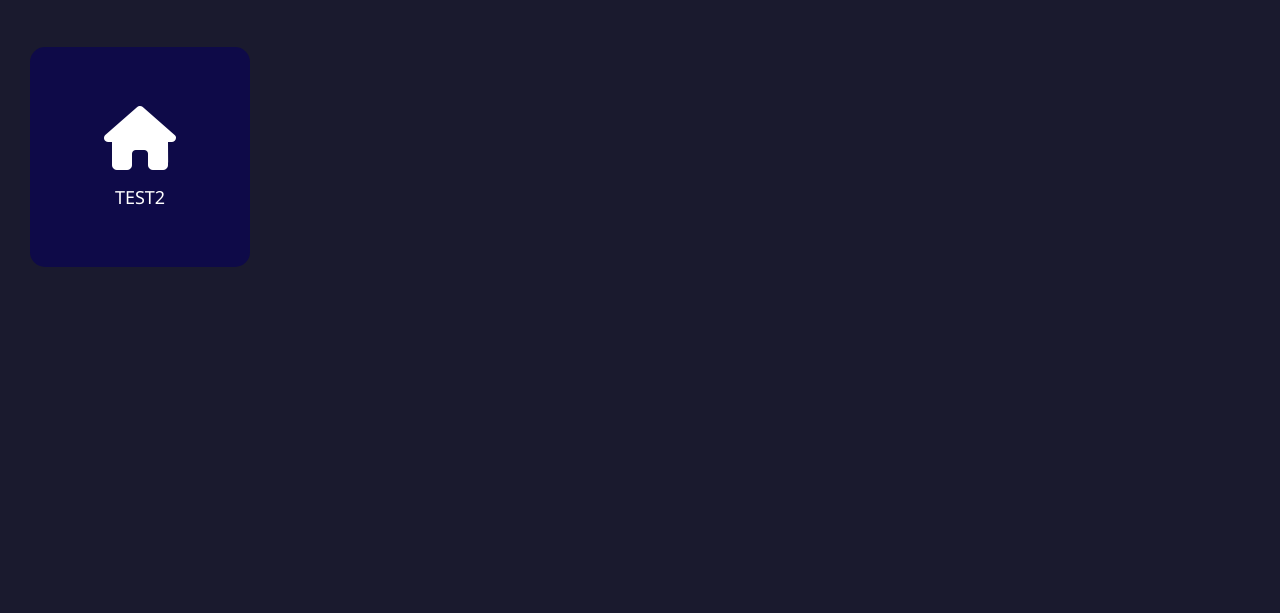
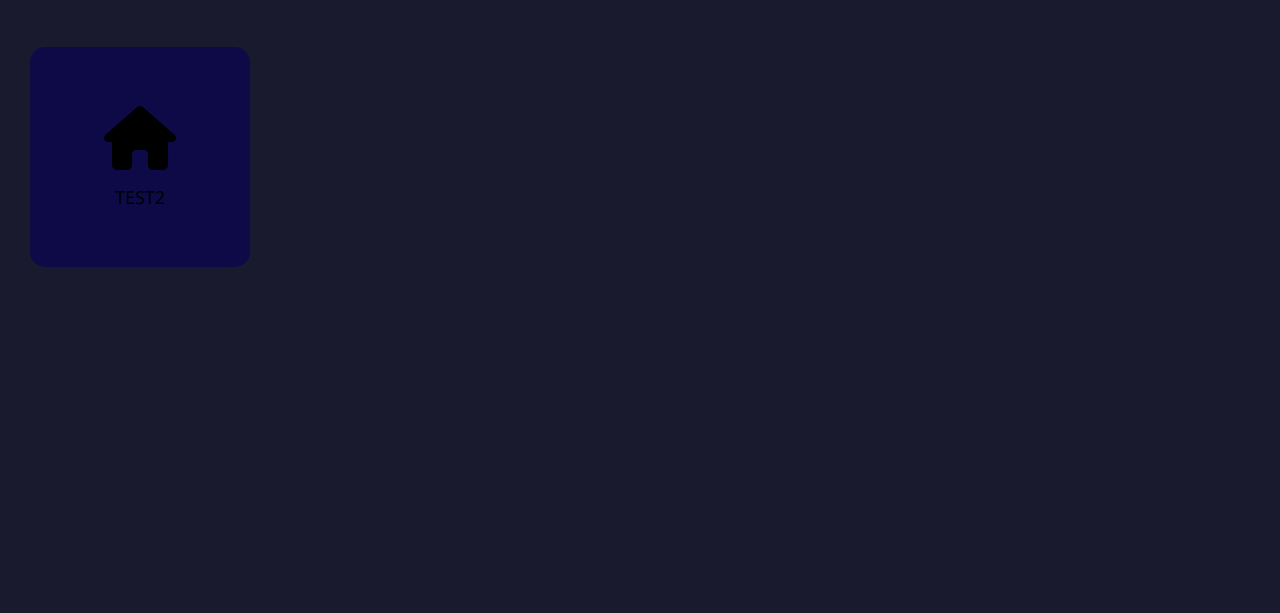
Before and after one commit to Chekabear/TEST8, a plain HTML site: page index.html in a window 1280 px wide. Shown: the part 65-678 px from the top of the page. Drawn offline with Linux system fonts and the light colour scheme.

Commit message:
index.html

```diff
--- a/index.html
+++ b/index.html
@@ -115,8 +115,8 @@
             <div class="app-grid">
 
                     <div class="app-card" onclick="window.open('https://chekabear.github.io/', '_blank')" style="background-color: #0e0a48;">
-                        <i class="fas fa-home" style="color: white;"></i>
-                        <span style="color: white;">TEST2</span>
+                        <i class="fas fa-home" style="color: black;"></i>
+                        <span style="color: black;">TEST2</span>
                     </div>
 
             </div>
```
